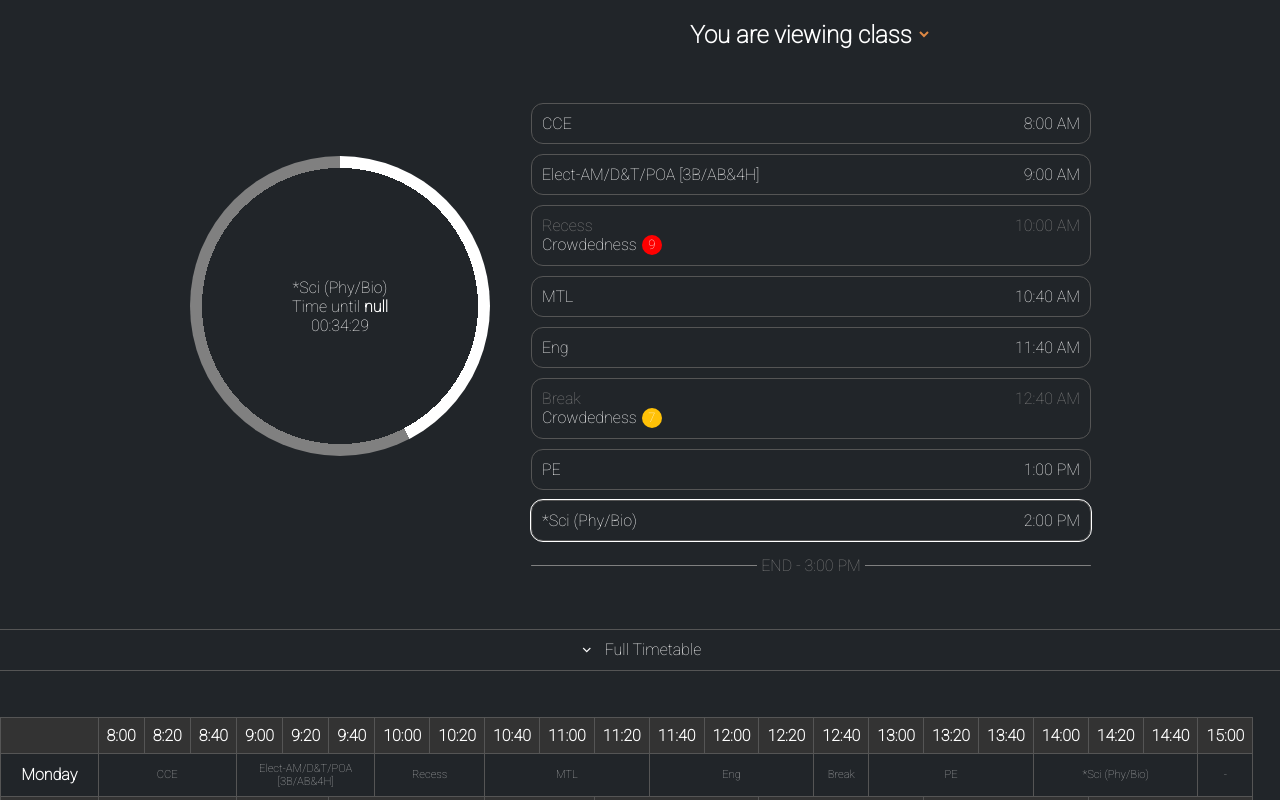
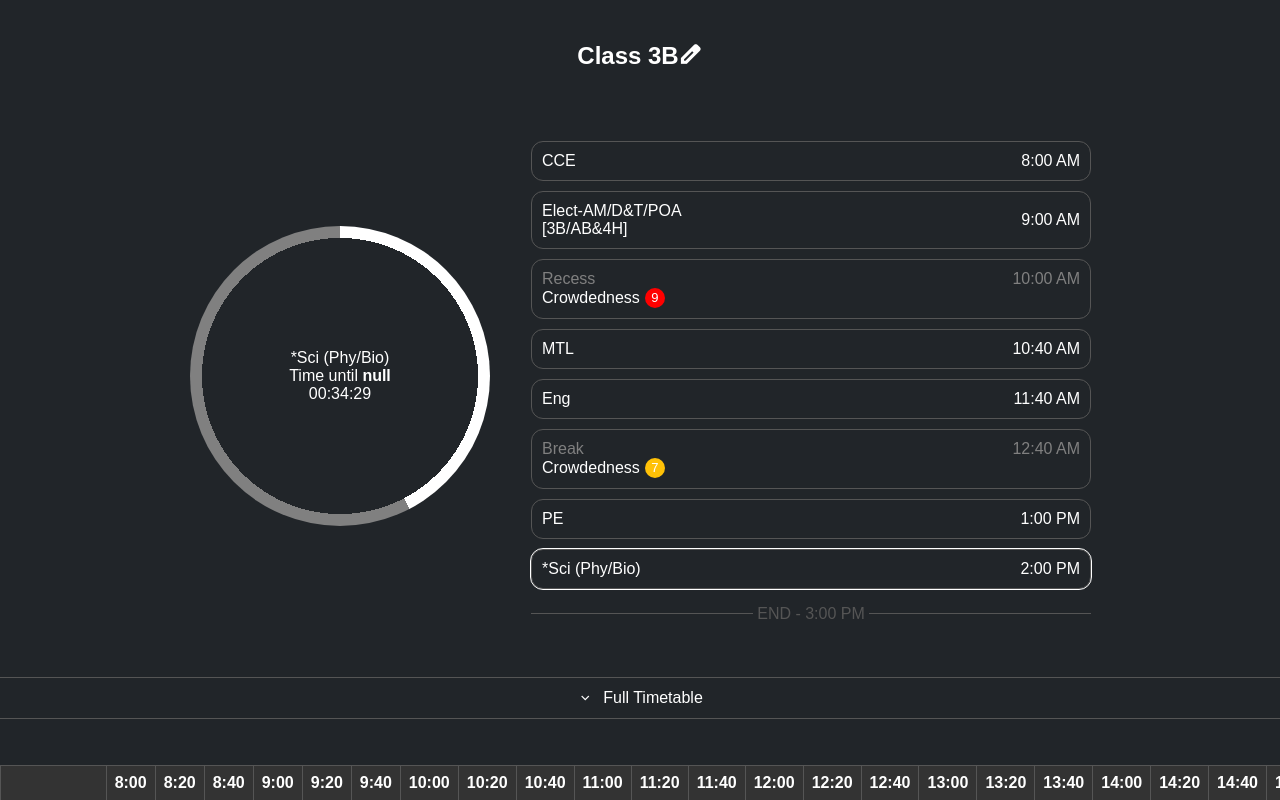
Before and after one commit to rurutbl/rurutbl-static, a plain HTML site: page index.html in a window 1280 px wide. Both pictures are taken after a click on the element "Full Timetable". Shown: the top 800 px of the page. Drawn offline with nearby package versions, Linux system fonts and the light colour scheme; no server answers.

Commit message:
iw sleep

```diff
--- a/index.html
+++ b/index.html
@@ -9,58 +9,45 @@
 </head>
 
 <body>
-    <div>
-        <div class="progress-bar-container" id="pb-skel">
+    <h2 id="classDropdown"><span></span><a href="/settings/"></a></h2>
+
+    <div class="progress-bar-container" id="pb">
         <div class="progress-bar">
             <div>
                 <span id="timenow" class="px40"></span>
-                    <span id="timetil" class="px40" style="min-width: 90px; width: unset;"><noscript>Wont work without
-                            Javascript
-                            btw</noscript></span>
+                <span id="timetil" class="px40" style="min-width: 90px; width: unset;">
+                    <noscript>Wont work without Javascript btw</noscript>
+                </span>
                 <span id="timetilval" class="px40"></span>
             </div>
         </div>
     </div>
-        <div class="progress-bar-container" style="display: none;" id="pb">
-        </div>
-    </div>
-
-    <div>
-        <h2>
-            You are viewing class<select id="classDropdown"></select>
-        </h2>
-        <div id="dis" style="display: none;">
-            <span>This class has not been checked for errors. Click the button so i can check</span>
-            <button onclick="verifyBtn()">Review list</button>
-        </div>
-        <ul id="track-skel" style="display: block;">
-            <li>
+    <ul id="track">
+        <li class="li-loading">
             <div class="px40"></div>
             <div class="px40"></div>
         </li>
-            <li>
+        <li class="li-loading">
             <div class="px40"></div>
             <div class="px40"></div>
         </li>
-            <li>
+        <li class="li-loading">
             <div class="px40"></div>
             <div class="px40"></div>
         </li>
-            <li>
+        <li class="li-loading">
             <div class="px40"></div>
             <div class="px40"></div>
         </li>
-            <li>
+        <li class="li-loading">
             <div class="px40"></div>
             <div class="px40"></div>
         </li>
-            <li>
+        <li class="li-loading">
             <div class="px40"></div>
             <div class="px40"></div>
         </li>
     </ul>
-        <ul id="track" style="display: none;"></ul>
-    </div>
 
     <div class="dropdown-parent" id="table">
         <p class="dropdown" onclick="toggleTableShow()">Full Timetable</p>
@@ -75,6 +62,8 @@
     </div>
 
     <!-- Some Script -->
+    <link rel="stylesheet"
+        href="https://fonts.googleapis.com/css2?family=Material+Symbols+Outlined:opsz,wght,FILL,GRAD@24,400,0,0">
     <script src="/scrips/refrences.js"></script>
     <script src="/scrips/additional.js"></script>
     <script src="/scrips/script.js"></script>
--- a/scrips/additional.js
+++ b/scrips/additional.js
@@ -1,4 +1,4 @@
-const classDropdown = document.getElementById("classDropdown")
+const classDropdown = document.querySelector("#classDropdown > span")
 const d = document.getElementById("dis");
 
 function toggleDebugShow() {
@@ -24,7 +24,6 @@ function toggleTableShow() {
     debug.style.display = toggle ? "flex" : "none"
 }
 function updateDebug(curDate, curLessont24, lessonJson, semstart, weekNumber) {
-    if (!window.location.pathname == '/') return
     const debugJson = {
         "Date": `${curDate.getMonth() + 1}/${curDate.getDate()}/${curDate.getFullYear()} ${curDate.getHours()}:${curDate.getMinutes()}:${curDate.getSeconds()}`,
         "Stated Day": dayName[curDate.getDay()],
@@ -135,18 +134,18 @@ function crTh(content) {
 
 (async () => {
     const VerifiedClasses = ["3B", "3C"]
-    var scannedClasses = await fetch(window.location.hostname == "127.0.0.1" ? "/api/apiTest.json" : "https://api.github.com/repos/rurutbl/rurutbl.github.io/tree/main/classes") // To broke for server
-    scannedClasses = await scannedClasses.json()
-    scannedClasses.forEach(c => {
-        const option = document.createElement("option")
-        option.innerText = c.name
-        classDropdown.appendChild(option)
-    })
+    // var scannedClasses = await fetch(window.location.hostname == "127.0.0.1" ? "/api/apiTest.json" : "https://api.github.com/repos/rurutbl/rurutbl.github.io/contents/classes") // To broke for server
+    // scannedClasses = await scannedClasses.json()
+    // scannedClasses.forEach(c => {
+    //     const option = document.createElement("option")
+    //     option.innerText = c.name
+    //     classDropdown.appendChild(option)
+    // })
 
     const savedClass = getCook("setting-class")
-    if (!savedClass) return classDropdown.value = "3B"
+    if (!savedClass) return classDropdown.innerText = `Class 3B`
     if (!VerifiedClasses.includes(savedClass)) d.style.display = "block"
-    classDropdown.value = savedClass
+    classDropdown.innerText = `Class ${savedClass}`
 })();
 
 classDropdown.onchange = () => {
--- a/scrips/refrences.js
+++ b/scrips/refrences.js
@@ -1,4 +1,3 @@
-document.elementsLoaded = { "track": false, "pb": false }
 document.loopingOn = true
 var lastRegLesson = null
 
@@ -93,12 +92,6 @@ function getCurrentLsn(timeList, curTime) {
     })
     return curLessont24 == -Infinity ? null : curLessont24
 }
-function clearSkel(elementName) {
-    if (document.elementsLoaded[elementName]) return
-    document.getElementById(elementName + "-skel").remove();
-    document.getElementById(elementName).style.display = "block"
-    document.elementsLoaded[elementName] = true
-}
 
 function getCook(cookiename) {
     var cookiestring = RegExp(cookiename + "=[^;]+").exec(document.cookie);
--- a/scrips/script.js
+++ b/scrips/script.js
@@ -27,7 +27,7 @@ async function app() {
         //  Get Current Lesson
         let curLessont24 = getCurrentLsn(timeList, curTime)
 
-        updateDebug(curDate, curLessont24, dayList, semstart, weekNumber)
+        if (window.location.pathname == "/") updateDebug(curDate, curLessont24, dayList, semstart, weekNumber)
 
         let _lastInList = parseInt(timeList[timeList.length - 1])
         if (curTime > _lastInList) {
@@ -42,8 +42,7 @@ async function app() {
 
             updateTrack(nextday, _nextDayList || dayName[0])
 
-            clearSkel("pb")
-            document.elementsLoaded.pb = true
+            document.Loaded.pb = true
             return
         }
         if (curLessont24 == null) {
@@ -51,9 +50,6 @@ async function app() {
             circp.setTitle(`idk wait until monday`)
 
             updateTrack({})
-
-            clearSkel("pb")
-            document.elementsLoaded.pb = true
             return
         }
 
@@ -61,8 +57,8 @@ async function app() {
         lastRegLesson = curLessont24.toString()
 
         if (_spoofDay) _spoofDay = new Date(_spoofDay).getTime() + 1000
+        if (document.loopingOn == false) return
 
-        if (document.loopingOn == false) return
         updateCirc(Time24, curLessont24)
         setTimeout(updatePage, 1000)
     }
@@ -106,8 +102,6 @@ async function app() {
         const remainingPercentage = ((totalSubjectDuration - remainingMinutes) / totalSubjectDuration) * 100;
 
         circp.progcirc.style.setProperty("--prog", remainingPercentage);
-
-        if (document.elementsLoaded.pb == false) clearSkel("pb")
     }
 
     function updateTrack(dayList, day) {
@@ -160,7 +154,5 @@ async function app() {
 
             document.getElementById("track").appendChild(li)
         })
-
-        if (document.elementsLoaded.track == false) clearSkel("track")
     }
 }
--- a/style.css
+++ b/style.css
@@ -1,71 +1,119 @@
-@import url("https://fonts.googleapis.com/css2?family=Material+Symbols+Outlined:opsz,wght,FILL,GRAD@24,400,0,0");
-@import url("https://fonts.googleapis.com/css2?family=Roboto:wght@100&amp;display=swap");
-@import url("https://cdn.tailwindcss.com");
+/* @import url("https://fonts.googleapis.com/css2?family=Material+Symbols+Outlined:opsz,wght,FILL,GRAD@24,400,0,0"); */
+/* @import url("https://fonts.googleapis.com/css2?family=Roboto:wght@100&amp;display=swap"); */
+/* @import url("https://cdn.tailwindcss.com"); */
+@import url("./skeli.css");
+
+:root {
+  --color-bg: #212529;
+  --color-txt: #ffffff;
+  --color-grey: #555;
+}
 
 body {
-  background: #212529;
-  color: white;
-  font-family: "Roboto", sans-serif;
-  margin: 0px;
+  background: var(--color-bg);
+  color: var(--color-txt);
+
+  font-family: sans-serif;
+
   display: flex;
   align-items: center;
   flex-wrap: wrap;
   justify-content: center;
 
+  margin: 0px;
   width: 100vw;
   overflow-x: hidden;
 }
 
+/* Track */
 #track,
-#track-skel,
 #btime {
   padding: 24px 0px;
   margin: 15px 0px;
+
   border-radius: 15px;
   min-width: min(600px, 100vw);
 }
 
-#track > li,
-#track-skel > li {
-  display: flex;
-  border-radius: 12px;
-}
-
-#track > li::marker,
-#track-skel > li::marker {
+#track > li::marker {
   content: none;
 }
 
-.subjLi,
-#track-skel > li {
-  padding: 10px;
-  margin: 10px 20px;
-  border: #555 solid 1px;
+.subjLi {
   display: flex;
   justify-content: space-between;
   align-items: center;
   flex-wrap: wrap;
+
+  padding: 10px;
+  margin: 10px 20px;
+
+  border-radius: 12px;
+  border: var(--color-grey) solid 1px;
+}
+
+.subjLi > div {
+  max-width: 200px;
+}
+
+.subjLi > div.rangeout {
+  max-width: unset;
 }
 
 .endLi {
-  height: 0;
-  border-top: thin solid gray;
+  display: flex;
   align-items: center;
   justify-content: center;
+
+  height: 0;
   margin: 1.5rem 20px 0.5rem 20px;
+  border-top: thin solid var(--color-grey);
 }
+
 .endLi > span {
+  color: var(--color-grey);
   padding: 2px 4px;
-  background: #212529;
-  color: gray;
+  background: var(--color-bg);
 }
+
+li.active {
+  outline: white 1px solid;
+}
+
+.rangeout {
+  width: 100%;
+  height: 20px;
+
+  display: flex;
+  align-items: center;
+}
+
+.rangein {
+  width: 20px;
+  height: 100%;
+
+  display: flex;
+  align-items: center;
+  justify-content: center;
+  flex-wrap: nowrap;
+
+  margin: 0 5px;
+  font-size: 13px;
+  text-wrap: balance;
+  border-radius: 25px;
+}
+
+/* Progress Bar */
+
 .progress-bar-container {
+  height: 85vw;
+  width: 85vw;
   max-height: 300px;
   max-width: 300px;
-  height: 85vw;
-  width: 85vw;
+
   margin: 21px;
 }
+
 .progress-bar {
   background: radial-gradient(closest-side, #212529 92%, transparent 80% 100%),
     conic-gradient(rgb(255, 255, 255) calc(var(--prog) * 1%), grey 0);
@@ -73,11 +121,11 @@ body {
   height: 100%;
   border-radius: 50%;
 
-  /* to center the percentage value */
   display: flex;
   justify-content: center;
   align-items: center;
 }
+
 .progress-bar > div {
   display: flex;
   justify-content: center;
@@ -86,21 +134,20 @@ body {
   text-align: center;
 }
 
-li.active {
-  outline: white 1px solid;
-}
-
+/* Debug */
 #devinfo {
   display: flex;
   align-items: center;
   flex-direction: column;
 }
+
 #devinfo > div {
   display: flex;
   flex-direction: column;
   align-items: start;
 }
 
+/* Full Table */
 table {
   border-collapse: collapse;
   width: 800px;
@@ -110,31 +157,31 @@ table > tr:nth-child(odd) {
   background-color: #333;
 }
 
+#table > div {
+  max-width: 100%;
+  overflow-x: scroll;
+  padding: 30px 0;
+}
+
 td,
 th {
   text-align: center;
   padding: 8px;
-  border: #555 solid 1px;
+  border: var(--color-grey) solid 1px;
 }
 
 td {
   font-size: 0.7em;
   color: #ffffffaa;
 }
-
-.px40 {
-  width: 40px;
-  height: 19px;
-  background-color: grey;
-  border-radius: 25px;
-}
-
+/* Dropdowns */
 .dropdown-parent {
   width: 100vw;
 }
+
 .dropdown {
-  border-top: #555 solid 1px;
-  border-bottom: #555 solid 1px;
+  border-top: var(--color-grey) solid 1px;
+  border-bottom: var(--color-grey) solid 1px;
 
   width: -webkit-fill-available;
   padding: 10px;
@@ -156,15 +203,8 @@ p.dropdown.active::before {
   content: "\e5cf";
 }
 
-#table > div {
-  max-width: 100%;
-  overflow-x: scroll;
-  padding: 30px 0;
-}
+/* Settings */
 
-h2 {
-  text-align: center;
-}
 h2 > select {
   font-size: 1em;
   color: #d84;
@@ -172,22 +212,21 @@ h2 > select {
   background-color: transparent;
 }
 
-.rangeout {
-  width: 100%;
-  height: 20px;
-  display: flex;
-  align-items: center;
-}
-.rangein {
-  width: 20px;
-  height: 100%;
-  background-color: #d84;
+#classDropdown {
+  margin-top: 40px;
+  width: 100vw;
   display: flex;
   align-items: center;
   justify-content: center;
-  flex-wrap: nowrap;
-  text-wrap: balance;
-  margin: 0 5px;
-  border-radius: 25px;
-  font-size: 13px;
 }
+
+#classDropdown > a {
+  color: var(--color-txt);
+  font-size: inherit;
+  text-decoration: none;
+}
+
+#classDropdown > a::after {
+  font-family: "Material Symbols Outlined";
+  content: "\e3c9";
+}
--- a/watch/style.css
+++ b/watch/style.css
@@ -1,3 +1,5 @@
+@import url("/skeli.css");
+
 body {
   background: #000;
   color: white;
@@ -11,7 +13,9 @@ body {
   text-align: center;
 }
 
-#track, #btime {
+/* Track */
+#track,
+#btime {
   width: inherit;
   padding: 24px 0px;
   margin: 15px 0px;
@@ -19,20 +23,24 @@ body {
   margin-bottom: 100px;
 }
 
-#track > li {border: #555 solid 1px;padding: 10px;margin: 10px 20px;display: flex;justify-content: space-between;border-radius: 12px;}
+#track > li {
+  border: #555 solid 1px;
+  padding: 10px;
+  margin: 10px 20px;
+  display: flex;
+  justify-content: space-between;
+  border-radius: 12px;
+}
 
 #track > li::marker {
   content: none;
 }
 
-.current {
-  background: #0000005c;
+.active {
+  outline: white 1px solid;
 }
 
-body > h1 {
-  text-align: center;
-}
-
+/* Prog Bat */
 .progress-bar-container {
   height: 100vw;
   width: 100vw;
@@ -40,15 +48,13 @@ body > h1 {
 
 .progress-bar {
   background: radial-gradient(closest-side, #000 95%, transparent 80% 100%),
-    conic-gradient(rgb(255, 255, 255) calc(var(--prog) * 1%),grey 0);
+    conic-gradient(rgb(255, 255, 255) calc(var(--prog) * 1%), grey 0);
   width: 100%;
   height: 100%;
   border-radius: 50%;
 
-  /* to center the percentage value */
   display: flex;
   justify-content: center;
-  /* align-items: center; */
 }
 .progress-bar > div {
   display: flex;
@@ -57,27 +63,14 @@ body > h1 {
   flex-direction: column;
 }
 
-.active {
-  outline: white 1px solid;
-}
-
-.px40 {
-  width: 150px;
-  height: 29px;
-  background-color: grey;
-  border-radius: 25px;
-}
-
 #track,
-#track-skel,
 #btime {
   padding: 24px 0px;
   margin: 15px 0px;
   border-radius: 15px;
   min-width: min(600px, 100vw);
 }
-#track > li,
-#track-skel > li {
+#track > li {
   border: #555 solid 1px;
   padding: 10px;
   margin: 10px 20px;
@@ -87,8 +80,7 @@ body > h1 {
   flex-wrap: wrap;
 }
 
-#track > li::marker,
-#track-skel > li::marker {
+#track > li::marker {
   content: none;
 }
 
@@ -98,7 +90,7 @@ body > h1 {
   display: flex;
 }
 .rangein {
-  width: 1px;
+  width: 40px;
   height: 100%;
   background-color: #d84;
   display: flex;
```
Also changed, not shown: settings/index.html (added, +32 -0 lines), skeli.css (added, +18 -0 lines), watch/index.html (+2 -13 lines), 1 other file. Lines whose indentation alone changed are shown as unchanged.
